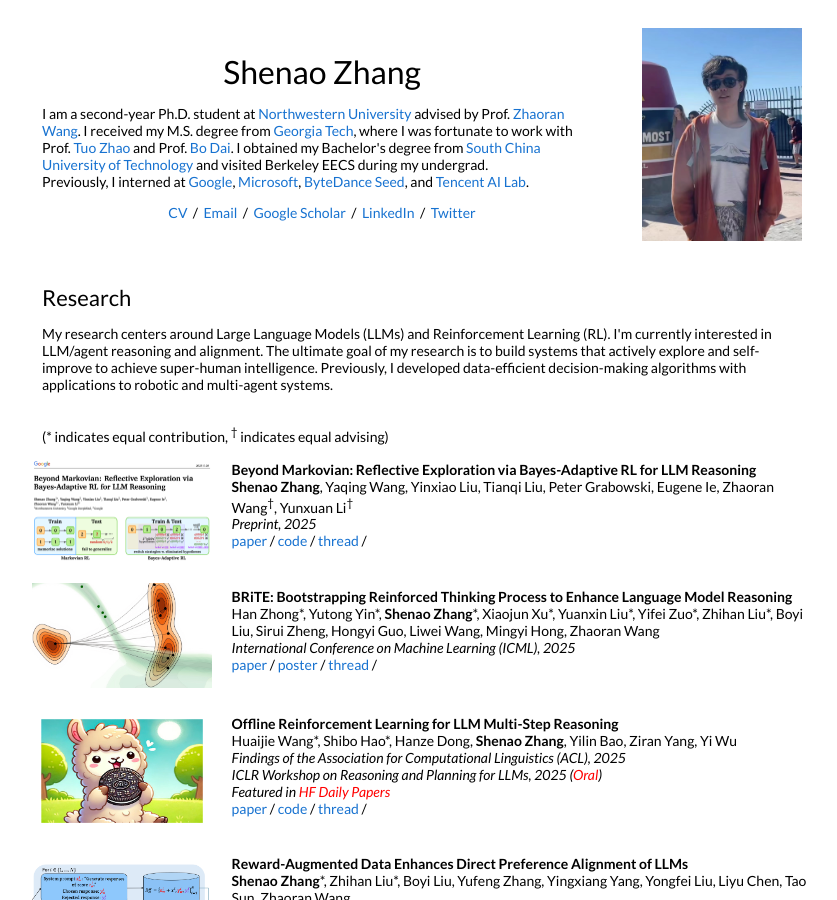
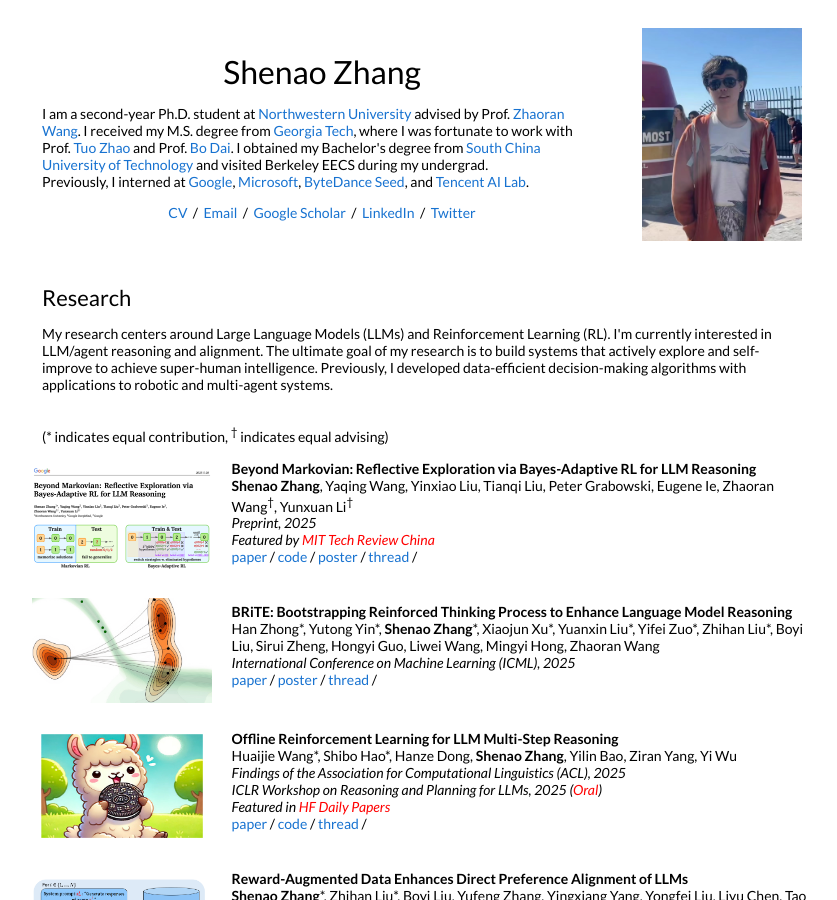
Before and after one commit to shenao-zhang/shenao-zhang.github.io, a Jekyll site: the page built from _posts/2025-05-27-barl.markdown, in a window 1280 px wide and 900 px high. Shown: the whole window, without its empty margins (218-1055 px from the left). Built offline with Jekyll 4.4.1, drawn with Linux system fonts in a browser that asks for light colours.

Commit message:
Update 2025-05-27-barl.markdown

```diff
--- a/_posts/2025-05-27-barl.markdown
+++ b/_posts/2025-05-27-barl.markdown
@@ -6,8 +6,10 @@ image: /images/barl25.jpg
 categories: research
 author: "Shenao Zhang"
 authors: "<strong>Shenao Zhang</strong>, Yaqing Wang, Yinxiao Liu, Tianqi Liu, Peter Grabowski, Eugene Ie, Zhaoran Wang<sup>†</sup>, Yunxuan Li<sup>†</sup>"
-venue: "Preprint, 2025"
+venue: "Preprint, 2025<br>
+Featured by <a href='https://www.mittrchina.com/news/detail/14953' style='color: red;'>MIT Tech Review China</a>"
 arxiv: https://arxiv.org/abs/2505.20561
 code: https://github.com/shenao-zhang/BARL
+poster: /pdfs/barl-poster.pdf
 thread: https://x.com/ShenaoZhang/status/1927746652674163077
 ---
```
